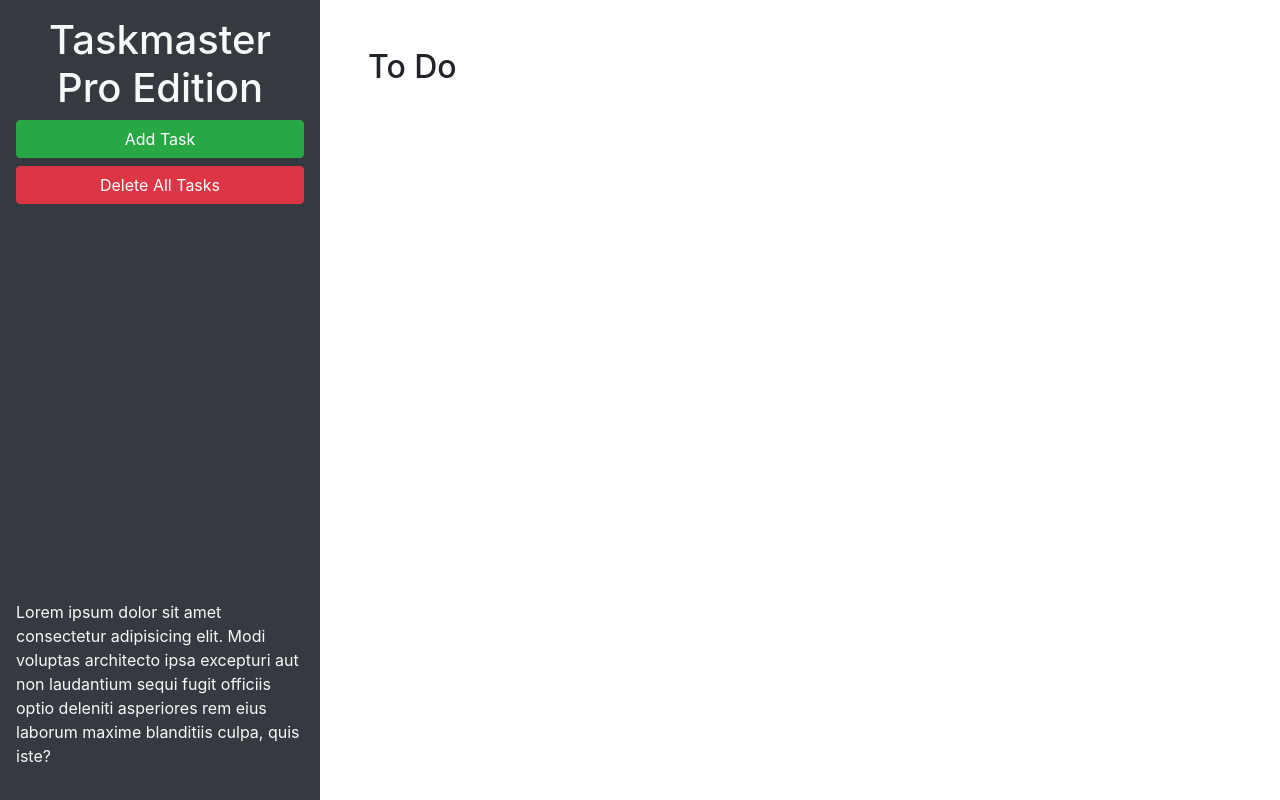
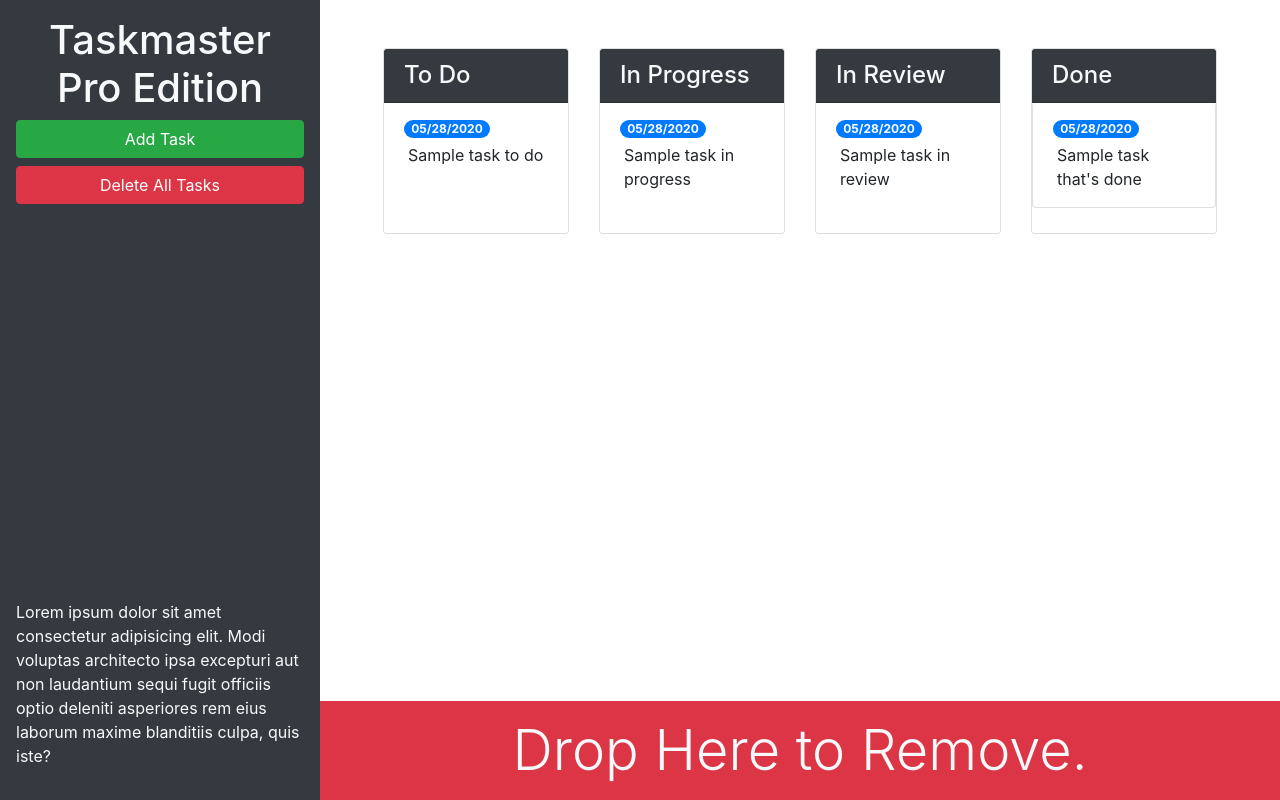
Before and after one commit to Maggie9685/taskmaster-pro, a plain HTML site: page index.html in a window 1280 px wide. Drawn offline with nearby package versions, Linux system fonts and the light colour scheme.

Commit message:
adjust layout in different screen size

```diff
--- a/index.html
+++ b/index.html
@@ -13,20 +13,77 @@
 <body>
 
   <div class="row min-vh-100 no-gutters">
-    <header class="col-12 col-lg-3 bg-dark text-light d-flex flex-column p-4 p-lg-3">
+    <header class="col-12 col-lg-3 bg-dark text-light sticky-top d-flex flex-column p-4 p-lg-3">
       <h1 class="text-center">Taskmaster Pro Edition</h1>
       <button id="create-task" class="btn btn-block btn-success" data-toggle="modal" data-target="#task-form-modal">Add
         Task</button>
       <button id="remove-tasks" class="btn btn-block btn-danger">Delete All Tasks</button>
-      <p class="mt-auto">Lorem ipsum dolor sit amet consectetur adipisicing elit. Modi voluptas architecto ipsa
+      <p class="mt-auto d-none d-lg-block">Lorem ipsum dolor sit amet consectetur adipisicing elit. Modi voluptas architecto ipsa
         excepturi aut non
         laudantium sequi fugit officiis optio deleniti asperiores rem eius laborum maxime blanditiis culpa, quis iste?
       </p>
     </header>
-    <main class="col-12 col-lg-9">
-      <div class="m-5">
-        <h2>To Do</h2>
-        <ul id="list-toDo" class="list-group"> </ul>
+    <main class="col-12 col-lg-9 d-flex flex-column">
+      <div class="m-5 row justify-content-around">
+        <!-- todo start -->
+        <div class="col-12 col-md-6 col-xl-3 mb-3">
+          <div class="card">
+            <h4 class="card-header bg-dark text-light">
+              To Do
+            </h4>
+            <ul id="list-toDo" class="list-group list-group-flush">
+              <li class="list-group-item">
+                <span class="badge badge-primary badge-pill">05/28/2020</span>
+                <p class="m-1">Sample task to do</p>
+              </li>
+            </ul>
+          </div>
+        </div>
+        <!-- todo end -->
+        <!-- in progress start -->
+        <div class="col-12 col-md-6 col-xl-3 mb-3">
+          <div class="card">
+            <h4 class="card-header bg-dark text-light">In Progress</h4>
+            <ul id="list-inProgress" class="list-group list-group-flush">
+              <li class="list-group-item">
+                <span class="badge badge-primary badge-pill">05/28/2020</span>
+                <p class="m-1">Sample task in progress</p>
+              </li>
+            </ul>
+          </div>
+        </div>
+        <!-- in progress end -->
+        <!-- in review start -->
+        <div class="col-12 col-md-6 col-xl-3 mb-3">
+          <div class="card">
+            <h4 class="card-header bg-dark text-light">In Review</h4>
+            <ul id="list-inReview" class="list-group list-group-flush">
+              <li class="list-group-item">
+                <span class="badge badge-primary badge-pill">05/28/2020</span>
+                <p class="m-1">Sample task in review</p>
+              </li>
+            </ul>
+          </div>
+        </div>
+        <!-- in review end -->
+        <!-- done start -->
+        <div class="col-12 col-md-6 col-xl-3 mb-3">
+          <div class="card">
+            <h4 class="card-header bg-dark text-light">Done</h4>
+            <ul id="list-done" class="list-group">
+              <li class="list-group-item">
+                <span class="badge badge-primary badge-pill">05/28/2020</span>
+                <p class="m-1">Sample task that's done</p>
+              </li>
+            </ul>
+          </div>
+        </div>
+        <!-- done end -->
+      </div>
+      <div id="trash" class="mt-auto">
+        <div class="w-100 bg-danger p-3 text-center text-light display-4">
+          Drop Here to Remove.
+        </div>
       </div>
     </main>
   </div>
@@ -46,11 +103,11 @@
           <form>
             <div class="form-group">
               <label for="modalTaskDescription">Task description</label>
-              <textarea id="modalTaskDescription" rows="3"></textarea>
+              <textarea id="modalTaskDescription" rows="3" class="form-control"></textarea>
             </div>
             <div class="form-group">
               <label for="modalDueDate">Due date</label>
-              <input type="text" id="modalDueDate" placeholder="mm/dd/yyyy" autocomplete="off" />
+              <input type="text" class="form-control" id="modalDueDate" placeholder="mm/dd/yyyy" autocomplete="off" />
             </div>
           </form>
         </div>
```
